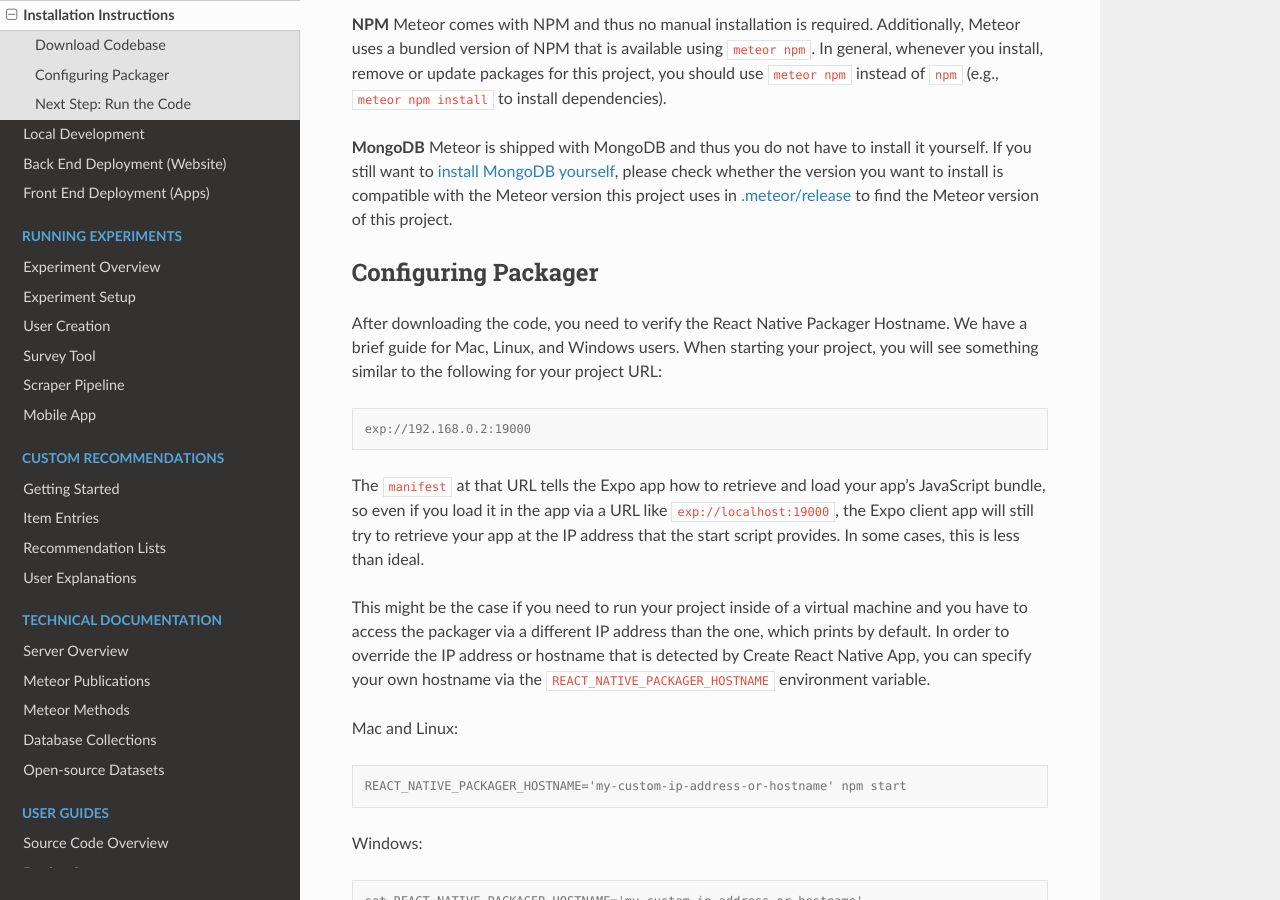
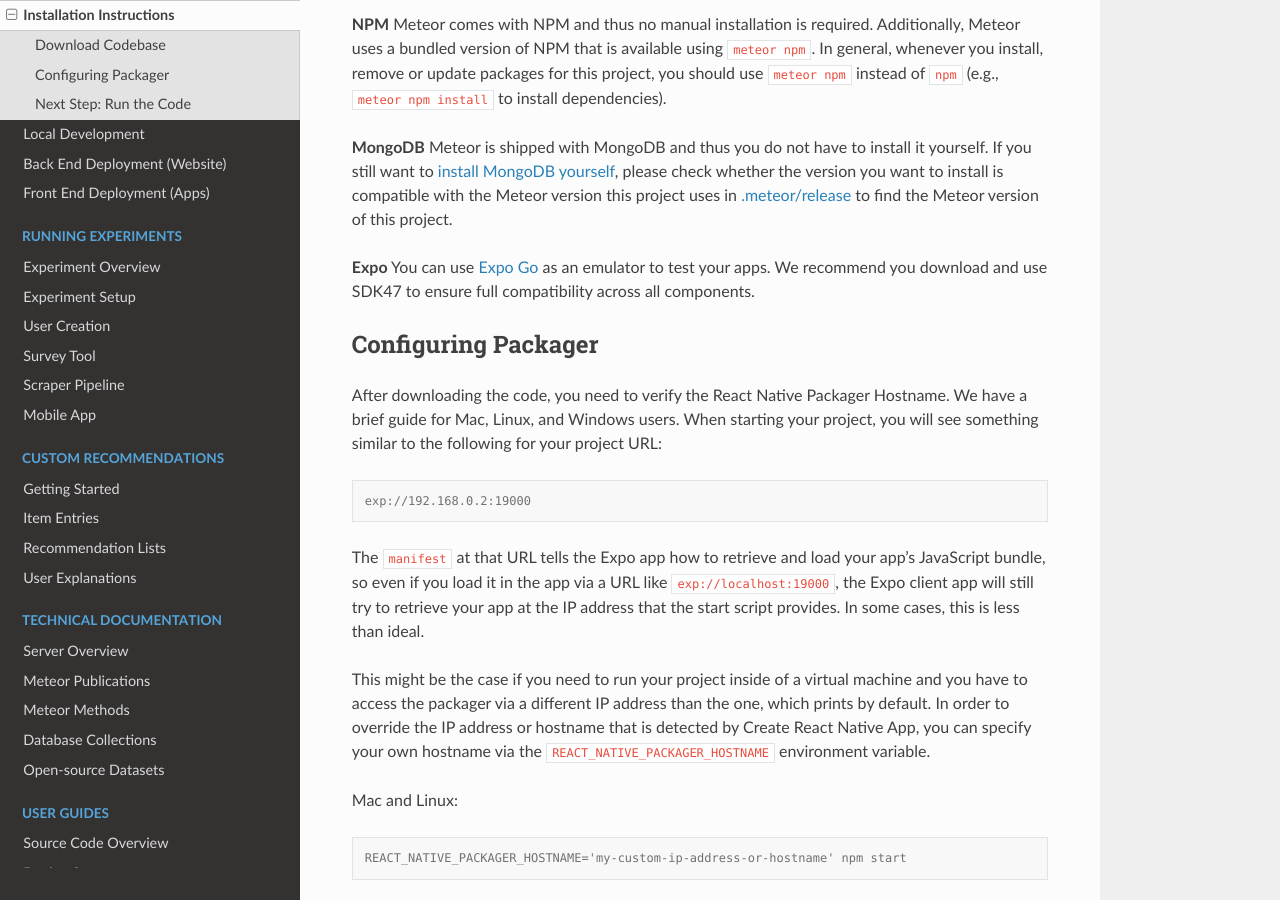
Before and after one commit to Informfully/Documentation, a Sphinx documentation site: the page built from docs/source/install.rst, in a window 1280 px wide and 900 px high, scrolled down 810 px. Built offline with Sphinx 7.4.7 and the Read the Docs theme 3.1.0, drawn with Linux system fonts in a browser that asks for light colours.

Commit message:
Update install.rst

```diff
--- a/docs/source/install.rst
+++ b/docs/source/install.rst
@@ -38,7 +38,10 @@
 In general, whenever you install, remove or update packages for this project, you should use ``meteor npm`` instead of ``npm`` (e.g., ``meteor npm install`` to install dependencies).
 
 **MongoDB** Meteor is shipped with MongoDB and thus you do not have to install it yourself.
-If you still want to `install MongoDB yourself <https://docs.mongodb.com/manual/installation/>`_, please check whether the version you want to install is compatible with the Meteor version this project uses in `.meteor/release <https://github.com/Informfully/Platform/blob/main/backend/.meteor/release>`_ to find the Meteor version of this project.
+If you still want to `install MongoDB yourself <https://docs.mongodb.com/manual/installation>`_, please check whether the version you want to install is compatible with the Meteor version this project uses in `.meteor/release <https://github.com/Informfully/Platform/blob/main/backend/.meteor/release>`_ to find the Meteor version of this project.
+
+**Expo** You can use `Expo Go <https://expo.dev/go>`_ as an emulator to test your apps.
+We recommend you download and use SDK47 to ensure full compatibility across all components.
 
 Configuring Packager
 --------------------
```
